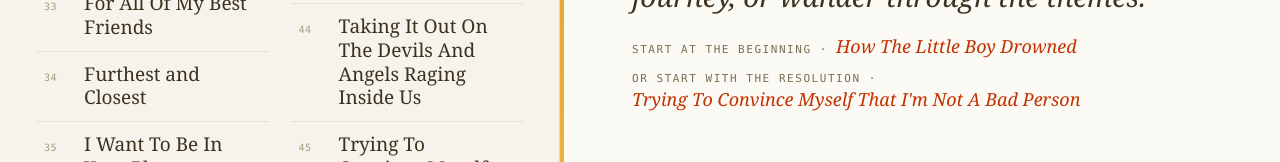
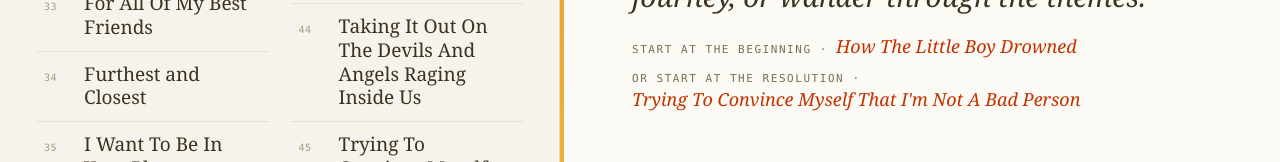
Before and after one commit to jeffkloy/thelittleboythatdrowned, a React (Vite) app: page / in a window 1280 px wide. Shown: the part 2156-2318 px from the top of the page. Built offline with nearby package versions, Linux system fonts and the light colour scheme.

Commit message:
Rename 'start with the resolution' to 'start at the resolution'

```diff
--- a/src/components/PoemView.tsx
+++ b/src/components/PoemView.tsx
@@ -150,7 +150,7 @@ export default function PoemView({
         </p>
         {latestPoem && (
           <p className="latest-poem-hint">
-            Or start with the resolution ·{' '}
+            Or start at the resolution ·{' '}
             <button
               type="button"
               className="latest-poem-link"
```
